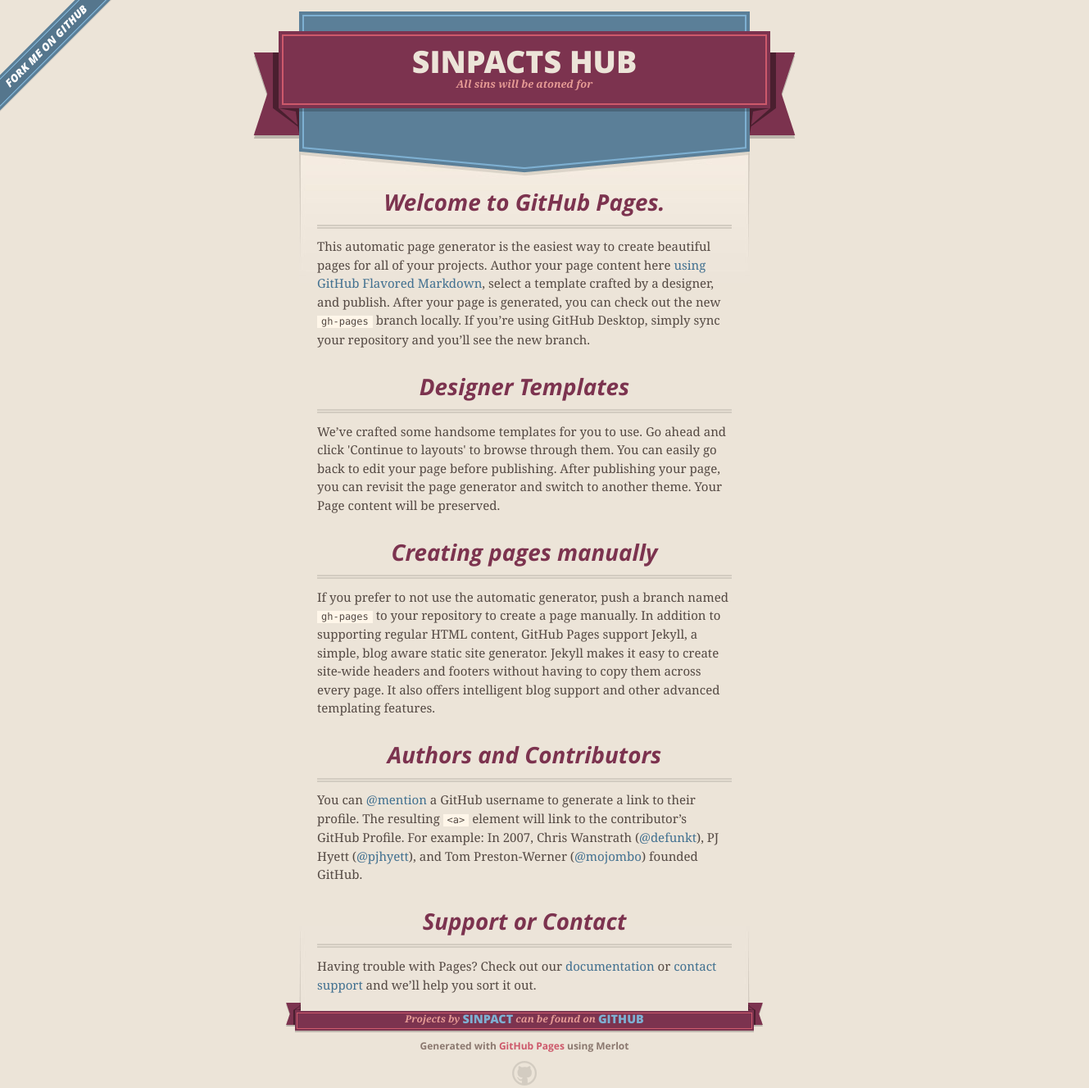
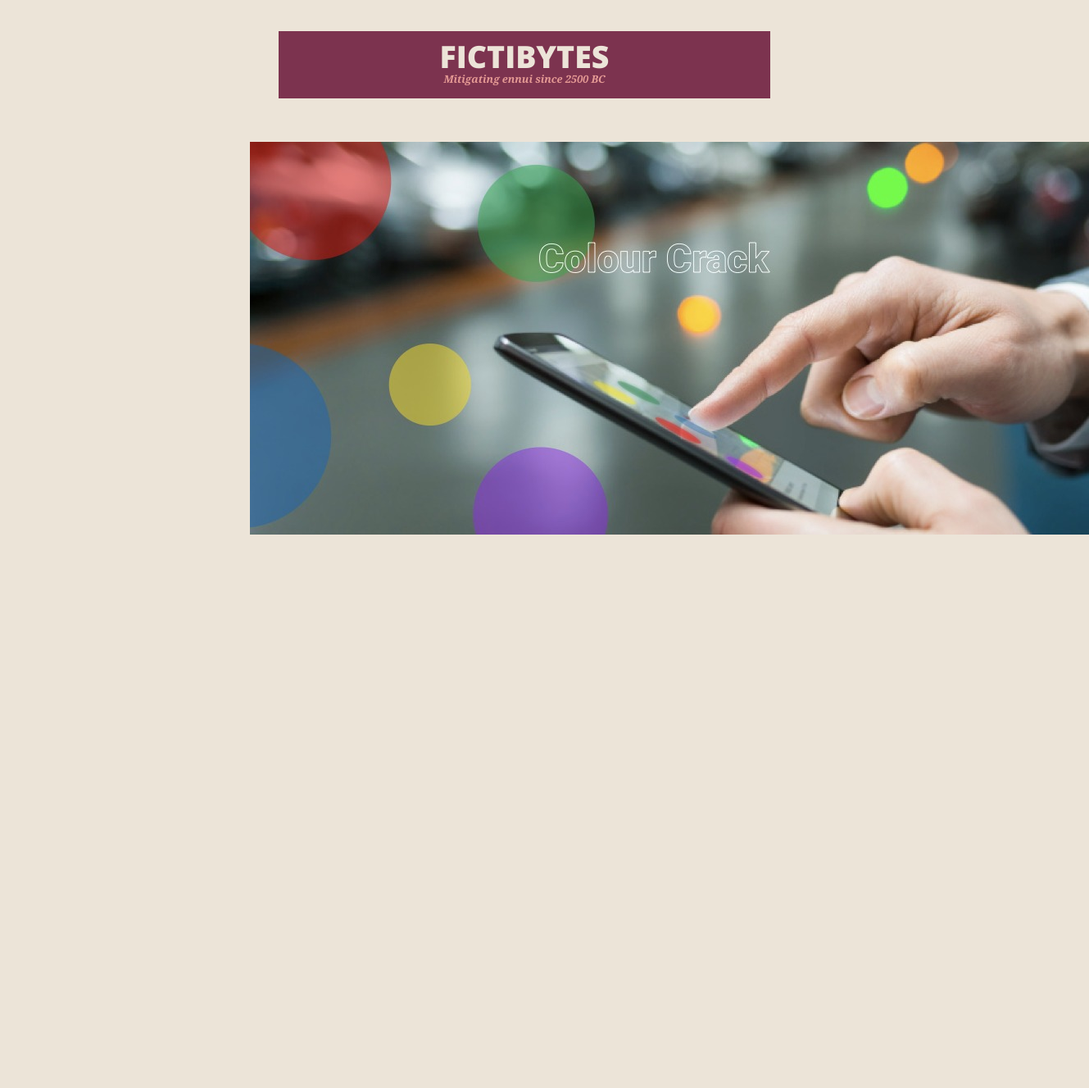
Before and after one commit to sinpact/sinpact.github.io, a plain HTML site: page index.html in a window 1280 px wide. Shown: the whole page at 82% size, 1329 px wide, since content can reach past the window. After the commit the page ends 800 px from the top, so only its background shows below. Drawn offline with nearby package versions, Linux system fonts and the light colour scheme.

Commit message:
Initial commit

```diff
--- a/index.html
+++ b/index.html
@@ -21,67 +21,18 @@
   </head>
 
   <body>
-    <a id="forkme_banner" href="https://github.com/sinpact">View on GitHub</a>
+
     <div class="shell">
 
       <header>
         <span class="ribbon-outer">
-          <span class="ribbon-inner">
-            <h1>Sinpacts Hub</h1>
-            <h2>All sins will be atoned for</h2>
-          </span>
-          <span class="left-tail"></span>
-          <span class="right-tail"></span>
+            <h1>Fictibytes</h1>
+            <h2>Mitigating ennui since 2500 BC</h2>
         </span>
       </header>
 
       <div id="no-downloads">
-        <span class="inner">
-        </span>
       </div>
-
-
-      <span class="banner-fix"></span>
-
-
-      <section id="main_content">
-        <h3>
-<a id="welcome-to-github-pages" class="anchor" href="#welcome-to-github-pages" aria-hidden="true"><span aria-hidden="true" class="octicon octicon-link"></span></a>Welcome to GitHub Pages.</h3>
-
-<p>This automatic page generator is the easiest way to create beautiful pages for all of your projects. Author your page content here <a href="https://guides.github.com/features/mastering-markdown/">using GitHub Flavored Markdown</a>, select a template crafted by a designer, and publish. After your page is generated, you can check out the new <code>gh-pages</code> branch locally. If you’re using GitHub Desktop, simply sync your repository and you’ll see the new branch.</p>
-
-<h3>
-<a id="designer-templates" class="anchor" href="#designer-templates" aria-hidden="true"><span aria-hidden="true" class="octicon octicon-link"></span></a>Designer Templates</h3>
-
-<p>We’ve crafted some handsome templates for you to use. Go ahead and click 'Continue to layouts' to browse through them. You can easily go back to edit your page before publishing. After publishing your page, you can revisit the page generator and switch to another theme. Your Page content will be preserved.</p>
-
-<h3>
-<a id="creating-pages-manually" class="anchor" href="#creating-pages-manually" aria-hidden="true"><span aria-hidden="true" class="octicon octicon-link"></span></a>Creating pages manually</h3>
-
-<p>If you prefer to not use the automatic generator, push a branch named <code>gh-pages</code> to your repository to create a page manually. In addition to supporting regular HTML content, GitHub Pages support Jekyll, a simple, blog aware static site generator. Jekyll makes it easy to create site-wide headers and footers without having to copy them across every page. It also offers intelligent blog support and other advanced templating features.</p>
-
-<h3>
-<a id="authors-and-contributors" class="anchor" href="#authors-and-contributors" aria-hidden="true"><span aria-hidden="true" class="octicon octicon-link"></span></a>Authors and Contributors</h3>
-
-<p>You can <a href="https://help.github.com/articles/basic-writing-and-formatting-syntax/#mentioning-users-and-teams" class="user-mention">@mention</a> a GitHub username to generate a link to their profile. The resulting <code>&lt;a&gt;</code> element will link to the contributor’s GitHub Profile. For example: In 2007, Chris Wanstrath (<a href="https://github.com/defunkt" class="user-mention">@defunkt</a>), PJ Hyett (<a href="https://github.com/pjhyett" class="user-mention">@pjhyett</a>), and Tom Preston-Werner (<a href="https://github.com/mojombo" class="user-mention">@mojombo</a>) founded GitHub.</p>
-
-<h3>
-<a id="support-or-contact" class="anchor" href="#support-or-contact" aria-hidden="true"><span aria-hidden="true" class="octicon octicon-link"></span></a>Support or Contact</h3>
-
-<p>Having trouble with Pages? Check out our <a href="https://help.github.com/pages">documentation</a> or <a href="https://github.com/contact">contact support</a> and we’ll help you sort it out.</p>
-      </section>
-
-      <footer>
-        <span class="ribbon-outer">
-          <span class="ribbon-inner">
-            <p>Projects by <a href="https://github.com/sinpact">sinpact</a> can be found on <a href="https://github.com/sinpact">GitHub</a></p>
-          </span>
-          <span class="left-tail"></span>
-          <span class="right-tail"></span>
-        </span>
-        <p>Generated with <a href="https://pages.github.com">GitHub Pages</a> using Merlot</p>
-        <span class="octocat"></span>
-      </footer>
 
     </div>
 
--- a/stylesheets/screen.css
+++ b/stylesheets/screen.css
@@ -147,7 +147,7 @@ header {
 header span.ribbon-inner {
   position: relative;
   display: block;
-  background-color: #cd596b;
+  background-color: #00596b;
   border: 4px solid #7c334f;
   padding: 2px;
   z-index: 1;
@@ -199,12 +199,12 @@ section#downloads,
 div#no-downloads {
   position: relative;
   display: block;
-  height: 197px;
-  width: 550px;
+  height: 500px;
+  width: 1024px;
   padding-bottom: 150px;
   margin: -80px auto -150px;
   z-index: 1;
-  background: transparent url(../images/bg-ramp.jpg) center 171px no-repeat;
+  background: transparent url(../images/color-crack-feature-graphic.jpg) center 171px no-repeat;
 }
 
 div#no-downloads span.inner {
@@ -212,6 +212,7 @@ div#no-downloads span.inner {
   position: relative;
   height: 197px;
   width: 550px;
+  padding-top: 200px;
   background: transparent url(../images/download-sprite.png) 0 0 no-repeat;
 }
 
@@ -286,7 +287,7 @@ footer {
 footer span.ribbon-outer {
   display: block;
   position: relative;
-  border-bottom: 2px solid #bdb6ad;
+  border-bottom: 2px solid #98b6ad;
 }
 
 footer span.ribbon-inner {
```
Also changed, not shown: images/color-crack-feature-graphic.jpg (added).
